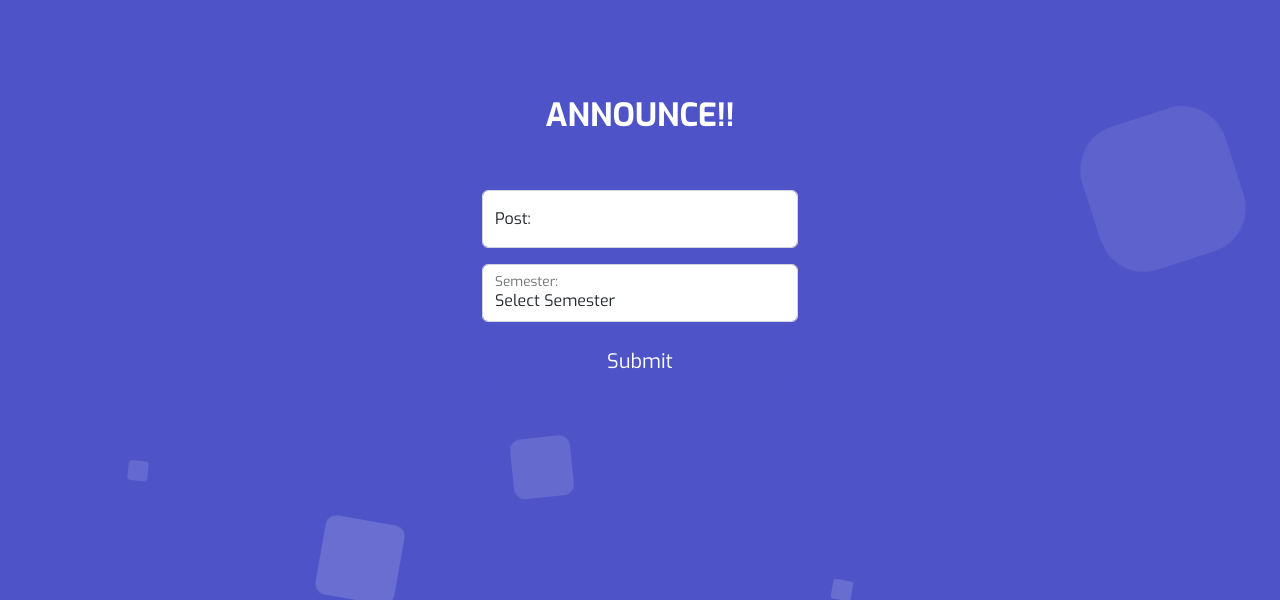
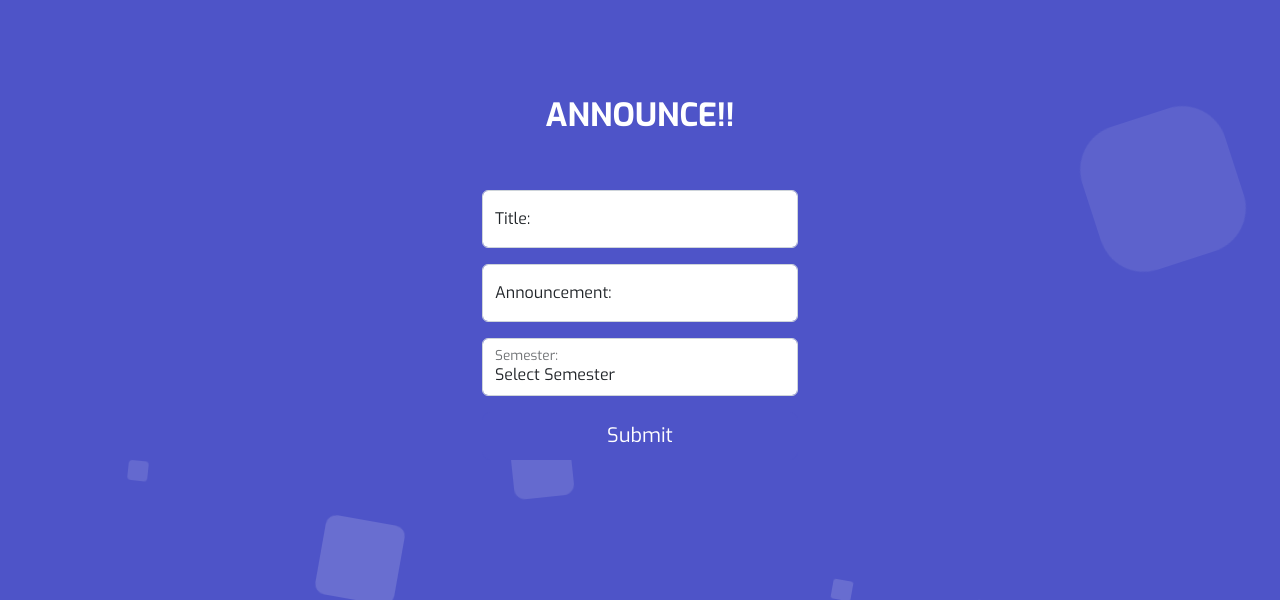
Before and after one commit to Cromyl/StudyBuddy, a PHP site: page /AddAnnouncement.php in a window 1280 px wide. Shown: the part 86-686 px from the top of the page. Run offline with PHP 8.4, Linux system fonts and the light colour scheme; a user stored in the database is signed in; data comes from the database, SQL or seed files in the repository; data that the repository does not hold is empty; some libraries are stand-ins or nearby versions.

Commit message:
AnnounceDesc

```diff
--- a/StudyBuddy/AddAnnouncement.php
+++ b/StudyBuddy/AddAnnouncement.php
@@ -205,12 +205,13 @@ body{
 <body class="area" >
 <?php
     if($_SERVER['REQUEST_METHOD']=='POST' && isset($_POST['submit'])){
-        if(isset($_POST['Semester'])&& isset($_POST['Post'])){
+        if(isset($_POST['Semester']) && isset($_POST['Ann_title']) && isset($_POST['Desr'])){
             $Semester=$_POST['Semester'];
-            $Post=$_POST['Post'];
+            $Ann_title=$_POST['Ann_title'];
+            $Desr=$_POST['Desr'];
             $Ann_doer=$name;
 
-            $sql="INSERT INTO  Announcement VALUES ('NULL','$Semester','$Ann_doer','$Post')";
+            $sql="INSERT INTO  Announcement VALUES ('NULL','$Semester','$Ann_doer','$Ann_title','$Desr')";
             $query =mysqli_query($conn,$sql);
             if($query){
 
@@ -244,8 +245,12 @@ body{
                     <div class="col-lg-4">
                         <form name="myform" action="AddAnnouncement.php" method="POST">
                             <div class="mb-3 form-floating">
-                                <input class="form-control" type="text" name="Post" id="Post" required placeholder="Post">
-                                <label for="Post">Post:</label>
+                                <input class="form-control" type="text" name="Ann_title" id="Ann_title" required placeholder="Title">
+                                <label for="Ann_title">Title:</label>
+                            </div>
+                            <div class="mb-3 form-floating">
+                                <input class="form-control" type="text" name="Desr" id="Desr" required placeholder="No classes today!">
+                                <label for="Desr">Announcement:</label>
                             </div>
 
                             <div class="mb-3 form-floating">
--- a/StudyBuddy/Annoucement.php
+++ b/StudyBuddy/Annoucement.php
@@ -240,9 +240,9 @@ body{
                         <div class="d-flex " style="justify-content:center">
                             <div class="ms-4">
                                 <div class="d-flex flex-row " style="justify-content:center">
-                                    <div class="p-2"><i class="bi bi-chat-right-quote-fill text-primary fs-1" ></i></div>
+                                    <div class="p-2"><i class="bi bi-chat-right-quote-fill text-primary fs-2" ></i></div>
                                     <!-- Add a form for the delete button -->
-                                         <div class="p-2" style="margin-top: 0.7rem "><h5 class="mb-1"><b><?php echo $row['Post'];?> </b></h5></div>
+                                         <div class="p-2" style="margin-top: 0.7rem "><h5 class="mb-1"><b><?php echo $row['Ann_title'];?> </b></h5><?php echo $row['Desr'];?></div>
 
                                 </div>
                                 <?php
```
Also changed, not shown: StudyBuddy/MentorAnnounce.php (+5 -5 lines).
